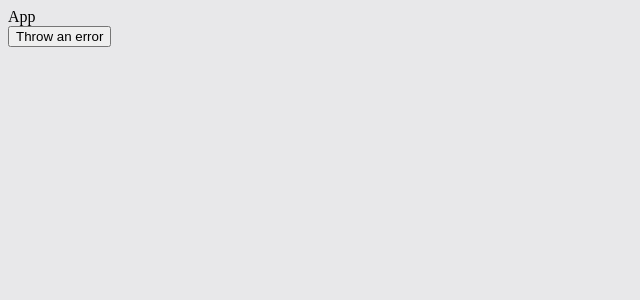
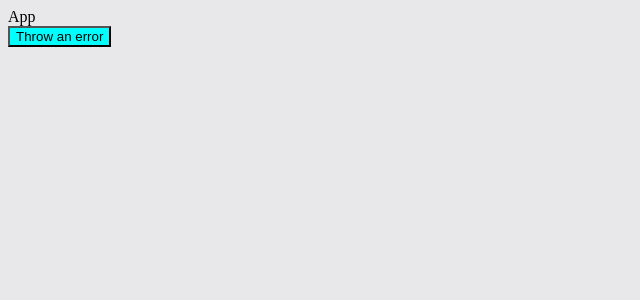
Before and after one commit to Color-zebra/RS-React-2023Q4, a React (Vite) app: page / in a window 1280 px wide. Shown: the top 300 px of the page, without its empty margins (0-640 px from the left). Built offline with nearby package versions, Linux system fonts and the light colour scheme.

Commit message:
feat: add RootButton component

```diff
--- a/src/features/ErrorButton/ui/ErrorButton.tsx
+++ b/src/features/ErrorButton/ui/ErrorButton.tsx
@@ -1,4 +1,5 @@
 import { Component, ReactNode } from 'react';
+import { RootButton } from '../../../shared/ui/RootButton';
 
 type Props = {
   children?: ReactNode;
@@ -23,6 +24,6 @@ export default class ErrorButton extends Component<Props, State> {
     if (this.state.isError) {
       throw new Error('Ашипка!');
     }
-    return <button onClick={this.onClick}>Throw an error</button>;
+    return <RootButton onClick={this.onClick}>Throw an error</RootButton>;
   }
 }
--- /dev/null
+++ b/src/shared/ui/RootButton/index.tsx
@@ -0,0 +1,3 @@
+import RootButton from './ui/RootButton';
+
+export { RootButton };
--- /dev/null
+++ b/src/shared/ui/RootButton/ui/RootButton.module.scss
@@ -0,0 +1,3 @@
+.base {
+  background-color: aqua;
+}
--- /dev/null
+++ b/src/shared/ui/RootButton/ui/RootButton.tsx
@@ -0,0 +1,27 @@
+import { ButtonHTMLAttributes, Component } from 'react';
+import classNames from '../../../utils/classNames';
+import s from './RootButton.module.scss';
+
+interface Props extends ButtonHTMLAttributes<HTMLButtonElement> {}
+
+type State = {
+  isError: boolean;
+};
+
+export default class RootButton extends Component<Props, State> {
+  constructor(props: Props) {
+    super(props);
+  }
+  render() {
+    const { children, className, ...other } = this.props;
+    return (
+      <button
+        type="button"
+        className={classNames(s.base, className)}
+        {...other}
+      >
+        {children}
+      </button>
+    );
+  }
+}
```
